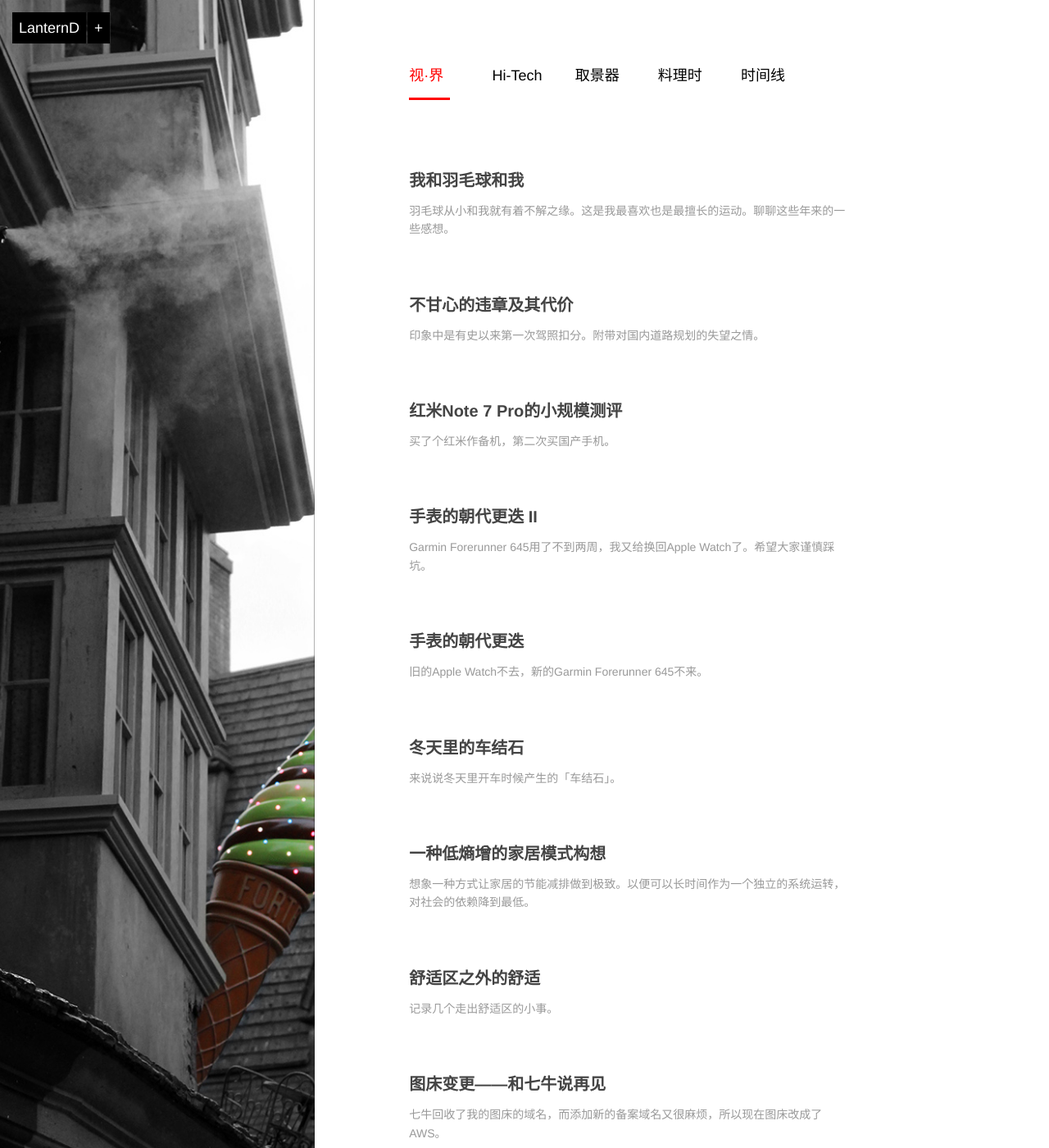
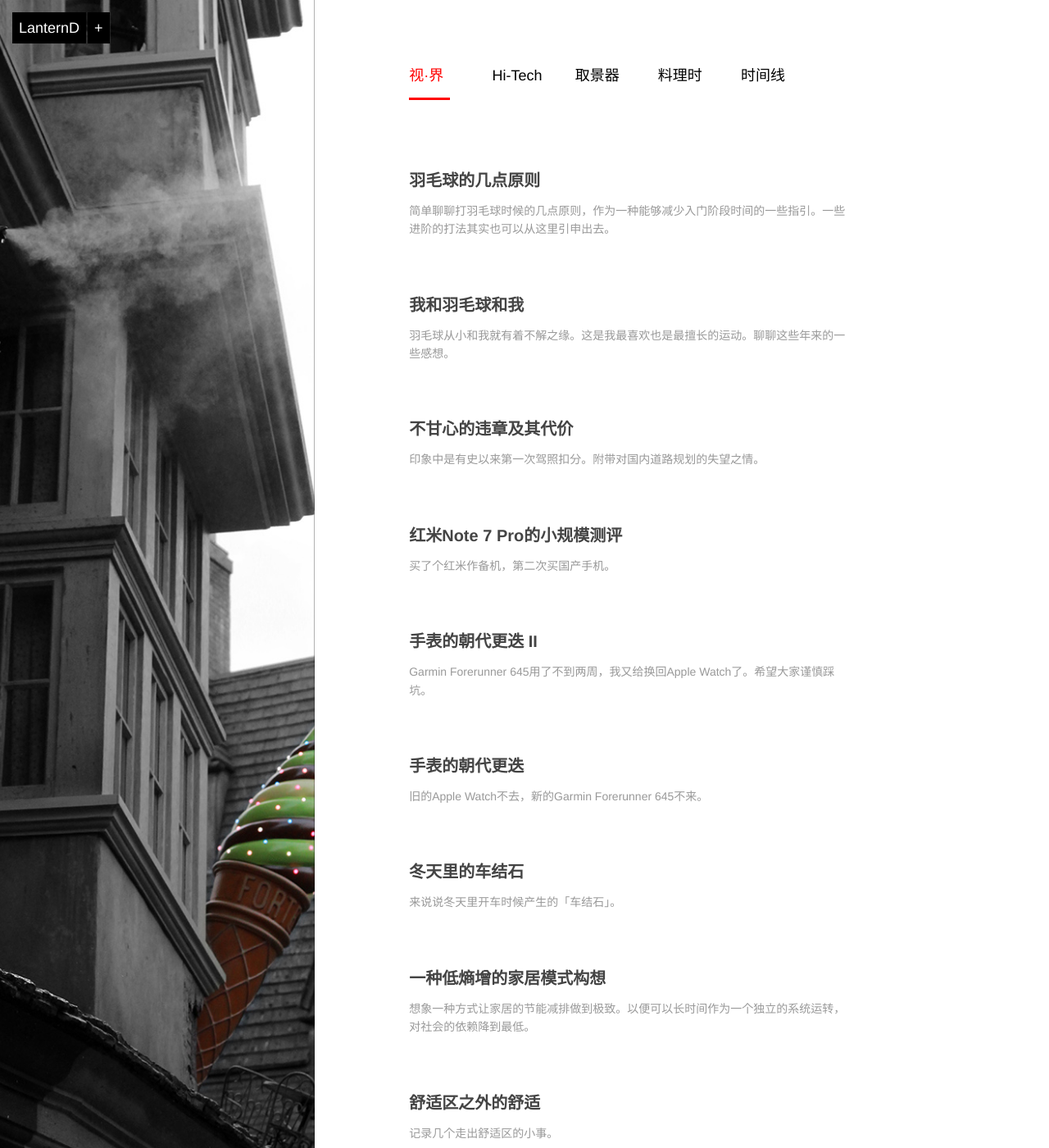
Before and after one commit to LanternD/lanternd.github.io, a Jekyll site: the page built from index.html, in a window 1280 px wide and 1400 px high. Shown: the whole window at 82% size. Built offline with Jekyll 4.4.1, drawn with Linux system fonts in a browser that asks for light colours; nearby versions of some CDN libraries; the list of posts is cut into pages by our own code; comment, search, counter and statistics services are not loaded; part of the change alters nothing that is shown; some of the changed text lies outside the part shown.

Commit message:
new post: basic principles in badminton

```diff
--- /dev/null
+++ b/blog/_posts/2019-05-27-basic-principles-in-badminton.md
@@ -0,0 +1,164 @@
+---
+layout: post
+title: 羽毛球的几点原则
+description: 简单聊聊打羽毛球时候的几点原则，作为一种能够减少入门阶段时间的一些指引。一些进阶的打法其实也可以从这里引申出去。
+permalink: /basic-principles-in-badminton/
+categories: [Blog, 视・界]
+tags: [羽毛球, 运动, 原则, 入门]
+date: 2019-05-27 22:18:11
+---
+
+#
+
+## 关于羽毛球
+
+　我对羽毛球的看法、羽毛球是一项怎样的运动等等这些点已经在另一篇文章《[我和羽毛球和我](../my-brief-history-of-playing-badminton/)》里面说过了。
+
+　这篇文章主要面向「偶尔会组队打打球，但是又有意向一直提高自己水平」的入门玩家，或者是不知道自己问题在哪里，不知道怎么提高，但是又不想去找教练学羽毛球的朋友们。
+
+　关于心理建设：我见过太多打羽毛球只是为了「活动活动手脚，凑个热闹」的朋友了，生活学习压力其实也挺大，这个无可厚非。但我希望大家都能有意识地去努力提高自己的水平，不然一段时间过去以后会发现自己越打越不爽，别人都在进步，自己还在原地，然后就不想玩了（或者小概率情况下别人不带你玩了）。所以既然决定了来打球，那就不如好好打好。每一位初学者都应该树立信心：不管性别、身高、年龄，大都可以通过科学地训练，从入门到进阶，达到一种享受羽毛球的运动的状态。所以一开始不管遇到了什么挫折和苦恼，都应该想方设法克服。（这两句话适用于大部分运动，如果你感觉从中没找到乐趣，可能是带你入门的人或者教练不给力。）
+
+　我也不是专门教羽毛球的，更没从打球中获得过什么奖项荣誉。这里写的东西只是我这么多年来想法的汇总。写下来只是启发思路。
+
+　下面说的「原则」的意思大概是「需要打球期间时刻要记住的东西」。如果能够时时刻刻贯彻落实，水平会进步更快。
+
+## 原则们
+
+### 原则零：新手上场之前应该对羽毛球有个概念
+
+　找会打的人问问（或者他们会主动教你，虚心学就好），把握拍、占位、挥拍方法、基本规则了解清楚了再开始打。把挥拍的动作多做几次，对发力有个基本的感知。
+
+　打了几次之后可能就熟悉了。然后规则零就不再适用了。因此我称之为「原则零」。这类似于编程的「 `print('hello world.')` 」。
+
+### 原则一：打到别人接不到或者不好接的地方
+
+　大部分人对这条的回应就是：「废话，这我也知道啊，但是我办不到啊。」而实际情况是，许多新手打的时候看球过来了只是条件反射挥一下拍，把球打回去，根本不会去考虑落点和角度。注意，我说的是「考虑」。不管能不能打到想打到的地方，但是这个过程是需要有的，也就是说要有意识地瞥一眼对面人员的站位（不管单双打），然后迅速想一个能够容易得分的点。如果可以的话就往那个方向打一下，不行的话先尽量打回去，等待下一轮「练习」。
+
+　对入门玩家来说这点一开始并不好做到，但是这个应该记在心里。
+
+### 原则二：在任何地方，都能把球打到对面的任何位置去
+
+　这可能不算一个原则，而是一种很高的要求。和上面不同，这个更侧重于防守。显而易见的是如果能做到这条，结合上一条，大部分时候我们都可以占据场上的主动权。
+
+　同时这条原则可以用来判断自己的短板在哪里。比如说某个时候你想反手回一个后场高远球，发现打不远被扣杀了。那么这一块就是短板，这时候就可以反思哪里可以改进，之后针对性练习。
+
+### 原则三：默认情况下，每次打完球往场地中间走
+
+　职业选手打比赛会比较讲究把握节奏，比如大力扣杀之后会冲上前去封网，这些时候就可以忽略这个原则。但是刚入门的时候我们不需要到这种程度，只需要做到每次打完球回到场地中部即可。我见过很多人打了个高远球然后就站在后场不动了。不管多累，回到中间是必须的。否则就是丢分。
+
+### 原则四：要知道对手的强弱项，并学会预判
+
+　我们业余选手大部分打球并没有那么在意输赢，但是输分太多也不太好。为了不让我方落后太多，我们需要时刻注意观察对方的弱项。比如你发现对方反手接杀球的时候都打不了太远，这个时候你扣完球之后直接去预判的地方等着补刀就可以了。或者你发现对方小球很厉害，如果在后场吊球的话通常来不及跑到网前接球，这时候就得尽量避免用后场吊球。每次和一个新认识的人打的时候争取在10个球之内能够有个大概的认识，之后的球就可以有的放矢。
+
+　预判则是另一层，就是多看对面挥拍的动作和球飞行的轨迹、落点。我们需要在他们之间建立一种Mapping或者说映射。下次对方再按照相同的方式击球的时候直接跑到地方等着就行。
+
+　把这条原则掌握了对于比赛的掌控就会更进一步。
+
+### 原则五：时刻保持一个打球的姿态
+
+　打球要有打球的姿态。新手常见的问题就是什么时候都站的十分笔直，球拍长期竖直朝下，球来了才从底下把拍子抽起来打球，这样打基本就是给对面送分了。进阶之后这个问题也一样存在。特别打到后面特别累了，打完一个球经常懒得动也懒得做好接球的姿势。这样是不行的。不管多累都要让自己保持战斗的姿态。
+
+### 原则六：场内外的训练一样重要
+
+　这是一个很重要的事情。要树立一种认知，就是场上场下的训练是一样重要的。场上的训练大家都比较了解了，就是「怎么打球」，跑位、战术、动作要领等等。那什么是场下的训练呢？范围很广，大概包括以下点：
+
+-   一个核心就是体能，或者说心肺功能和耐力，所以参与丰富广泛的运动格外重要。
+-   力量训练。腿部力量、腰腹力量还有背部力量。这个不是说要专门去健身，而是说要加强这些点。毕竟李宗伟也不是靠发达的肌肉取胜的，但是打球常用的肌群一定不能弱。
+-   身体协调性，这个当然不是说要去练体操或者什么的，而是我们可以练跳跃、变加速跑动等等，很累但是很有用。网上可以搜到很多这方面的内容，感兴趣可以搜搜。
+
+　即使在不打羽毛球的时候这些东西也能给我们提供很多帮助。希望这个点能让大家忘记「我这周打了球了，所以应该运动量够了」的想法。内功外功结合才能达到更高的境界。
+
+## 针对性练习
+
+　这里说说怎么针对上面的原则进行训练。训练是个艰苦的过程，但是我们要坚信，持续的付出才能获得长期的进步。
+
+### 练习去找别人接不到或者不好接的地方
+
+　这个主要是看从战略角度看。训练的重点是去观察哪里有空位。如果是单打，通常来说就是四个角落，扣球的话加上左右的中场。新手的双打一般就是从前面和后面找空挡，发球的时候由于是冷启动，空位很多，是个得分的重要机会。
+
+　还有一种训练方法是看别人打比赛，想象自己也在场上打，对面回球以后迅速思考这个球应该回到对面的什么位置，该用吊球杀球还是远球。正所谓旁观者清，没有体力这个因素制约之后自己可以有更好的判断力。坐在场边也是一种锻炼的机会，培养自己的意识。
+
+　当然，没有精准的球路控制，想再多也没用。下一条是我们的重点。
+
+### 练习在任何位置都打到对面的任何位置
+
+-   **动作练习**
+
+　这个主要就是真的靠练了。在这里需要给所有新手一句忠告：如果只在场上和朋友们打单双打（尤其是双打），是不可能实现羽毛球进阶的。真正的高手不可能绕开这一步： **大量、重复练习某一个动作** 。而四个人在球场上打根本做不到这一点。
+
+　所以应该怎么办？当然是报个班学羽毛球了。不过很多人并没有尝试这个方式的打算。有没有别的方法呢？有，应该打羽毛球的时候准备个纸购物袋，每次打完球都要去收集场边那些掉了一两根毛的羽毛球。久而久之就有一袋子球了，接下来就可以开始练了。
+
+　对于新手，唯一的忠告就是高远球对发力感知很重要，建议所有人从对打高远球和发高远球开始练起。扣球、小球和其他Facny的技能当然也很重要，但是最好先耐得住寂寞，从高远球练起。
+
+　具体的方法很多，下面是一些例子：
+
+-   如果有两个人，一个人练发 **高远球** ，另一个练什么都行，高远球回球、吊球。练完一袋子球了两个人互换角色。扣球练习量力而行，要保证动作到位。
+-   还是两个人，一个人练习发小球，另一个练推球或者挑球，把球打到不同的角度。
+-   依旧是两个人：互打高远球（很重要），一个人手里拿一两个球，可以减少捡球次数。
+-   如果自己一个人：对着墙练发高远球，把力量练习掌握好。有场地就在场地练发高远球。
+
+　没球拍没场地的时候可以自己练这两个发力感知动作：
+
+-   挥水瓶，500-600 mL那种塑料水瓶，装满水就行。像挥拍一样甩它。（在房间里就可以练）
+-   扔羽毛球，像打高远球的姿势一样，从头顶出手，扔得越远越好。想要远一定要用上腰部力量。
+
+　高远球能稳定打到对方底线附近了以后开始练打到对面场上的不同地方。对方也可以练习在不同的地方接。
+
+　练好这个以后呢？练好再说吧，每个技术动作都可以扯出一堆长篇大论，网上有很多进阶视频可以看。而作为新手，只需要从这一节记住两个点就行了：一是所有练习都应该有对应的重复大量练习，没有捷径可走，「娱乐」性质的双打比赛对个人进步没有很大的作用，事倍功半。二是作为新手，第一步应该把高远球练好，这对掌握整个羽毛球运动至关重要。
+
+-   **及时反思**
+
+　球打歪了，下网了或者出界了，都需要及时思考一下原因。这一步挺重要的，因为不是正规比赛的时候我们用的球都很不一致，或者拍子换了线，甚至借来别人的拍子用，这些都有可能导致球路和预期不一样，我们应当及时反馈纠正自己的动作和力量。不过更多时候是要分析自己哪里打的不好，用力过多、过少，脚步不够快，或者拍面不对，击球点不对，都有可能。
+
+　总之多反思才会更了解自己。
+
+### 练习往场地中间走
+
+　这就为我们常说的「步法/步伐」了。主要的练习方法就是在球场上跑「X」字或者「米」字，可以加上挥拍的动作。大概循环三到五次一组，然后休息一分钟。
+
+　因为都是急停和急起动，练习这个是很累的，但是也是必经之路。练多了就会发现接到球比以前容易了。
+
+### 练习观察和预判
+
+　和一群小伙伴一起打球的时候总有轮换下场的时候，这时候就是观察各个人的水平的好时候。方法和上面提到的「练习去找别人接不到或者不好接的地方」类似，只不过是目的不一样。比如你应该在别人击完球的瞬间就预判到球大概的落点。如果判断错了，问问自己为什么判断错了。这种只能靠多练，看十个球没看出来名堂，看100个总能有些进步吧。
+
+　总而言之一句话就是多观察。不要一下场就坐在那里玩手机了，这会浪费很多机会。
+
+### 练习保持打球的姿态
+
+　这个就是分两步，一个是知道什么样的姿势是正确的，第二个是时刻提醒自己要去做好。
+
+　大概的姿势要点是：重心稍微放低；左右手都抬起来，放在自己视线范围内；大部分时候面朝对面；击球的时候左手（或者没拿球拍的手）用来保持平衡。
+
+　听起来不难做到，但是我见过太多人打完一个球以后球拍垂下，站的笔直了。这样对打好球没有任何帮助。所以要时刻提醒自己把姿势做到位。
+
+### 场外练习
+
+　其实上面原则六说得很清楚了。练就是了。
+
+## 以后有机会展开：
+
+### 新手常见错误汇总
+
+-   握拍姿势错误
+-   老在纠结装备
+-   高远球手不伸直
+-   高远球不转身
+-   站的太直，重心过高
+-   ……
+
+### 学习路线
+
+-   正手发高远球
+-   脚步练习
+-   正手接高远球
+-   反手接高远球
+-   网前小球
+-   平快球
+-   后场吊球
+-   扣球
+-   接扣球
+
+## End
+
+　希望以上能帮到有需要的人。不过在视频媒体这么发达的时代，我也不确定这个能不能有人真的有耐心看完。总之希望越来越多人加入羽毛球，也希望大家越大越好，多多切磋。
--- a/css/default.css
+++ b/css/default.css
@@ -64,7 +64,7 @@ h2.page-h2 {color: #323232;}
 h2.page-h2:before {content:"⌬ ";margin-left: -15px; padding-right: 7px;}
 h3.page-h3 {color: #18453B;}
 h3 {font-size:18px;font-weight:bold;margin-bottom:25px;}
-h3.page-h3:before {content:"☘ ";margin-left: -15px; padding-right: 7px;}
+h3.page-h3:before {content:"🍥 ";margin-left: -15px; padding-right: 7px;}
 h4,h5,h6 {font-weight:bold;margin-bottom:15px;}
 p {margin-bottom:30px;line-height:1.8em;}
 code {background:#eee;border:1px solid #ccc;padding:0 5px;font-family:"Courier";line-height:14px;font-size:14px;word-wrap:break-word; }
```
